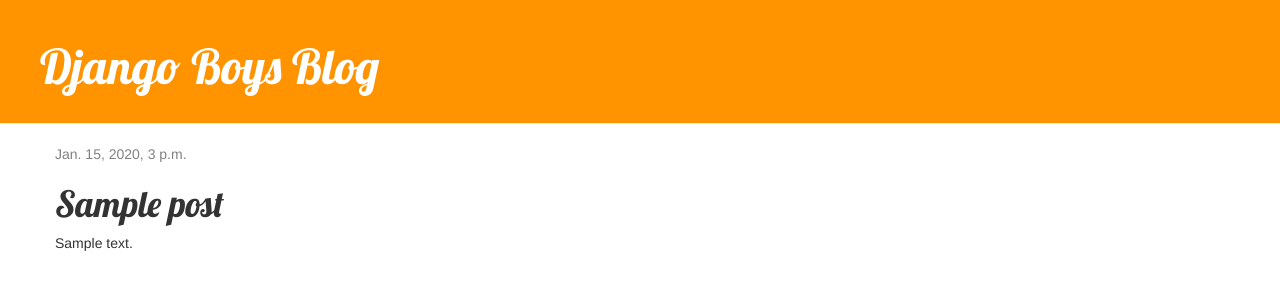
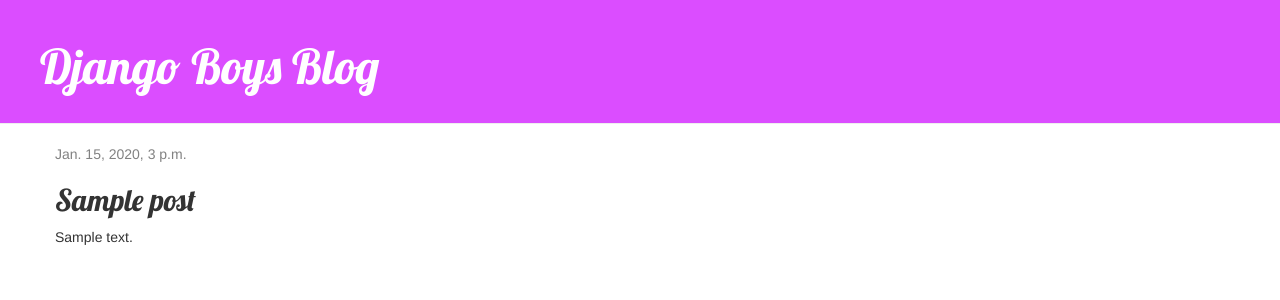
Before and after one commit to Fr33m4nVL/my-first-blog, a Django app: page /post/1/ in a window 1280 px wide. Shown: the top 300 px of the page. Run offline with Django 3.2, Linux system fonts and the light colour scheme; tables that the repository leaves empty hold one stand-in row (values such as "Sample post"); some libraries are stand-ins or nearby versions.

Commit message:
Add violet color

```diff
--- a/blog/static/css/blog.css
+++ b/blog/static/css/blog.css
@@ -1,6 +1,6 @@
 
 .page-header {
-    background-color: #ff9400;
+    background-color: #db4dff;
     margin-top: 0;
     padding: 20px 20px 20px 40px;
 }
--- a/blog/templates/blog/post_detail.html
+++ b/blog/templates/blog/post_detail.html
@@ -7,7 +7,7 @@
                 {{ post.published_date }}
             </div>
         {% endif %}
-        <h1>{{ post.title }}</h1>
+        <h2>{{ post.title }}</h2>
         <p>{{ post.text|linebreaksbr }}</p>
     </div>
 {% endblock %}
--- a/blog/templates/blog/post_list.html
+++ b/blog/templates/blog/post_list.html
@@ -6,7 +6,7 @@
             <div class="date">
                 {{ post.published_date }}
             </div>
-            <h2><a href="">{{ post.title }}</a></h2>
+            <h2><a href="{% url 'post_detail' pk=post.pk %}">{{ post.title }}</a></h2>
             <p>{{ post.text|linebreaksbr }}</p>
         </div>
     {% endfor %}
```
